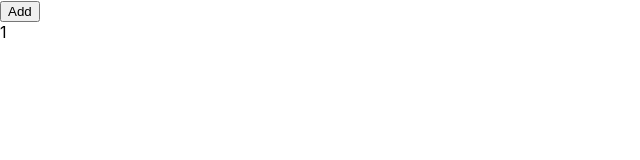
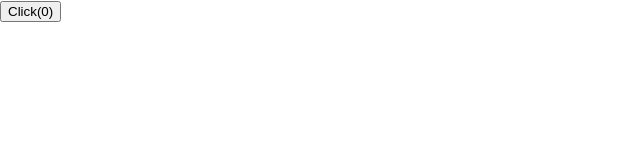
Before and after one commit to Lifuzhen/train-ticket, a React app: page / in a window 1280 px wide. Shown: the top 160 px of the page, without its empty margins (0-640 px from the left). Built offline with nearby package versions, Linux system fonts and the light colour scheme.

Commit message:
useState

```diff
--- a/src/App.jsx
+++ b/src/App.jsx
@@ -1,34 +1,24 @@
-import React ,{Component, PureComponent, memo}from 'react';
-import logo from './logo.svg';
+import React, {useState} from 'react';
 import './App.css';
 
-const Foo = memo(function Foo(props) {
-  console.log('Foo render');
-  return <div>{props.person.age}</div>;
-});
+let id = 0;
 
+function App(props) {
+    const [count, setCount] = useState(()=>{
+        console.log("initial count");
+        return props.defaultCount || 0
+    });
 
-class App extends Component{
-  state = {
-    count: 0,
-    person:{
-      age:1,
-    }
-  };
-  callback=()=>{
+    return <div>
+        <button
+            type="button"
+            onClick={() => {
+                setCount(count + 1)
+            }}
+        >
+            Click({count})
+        </button>
+    </div>;
+}
 
-  };
-  render() {
-    const person = this.state.person;
-    return <div>
-      <button onClick={()=>{
-       person.age++;
-       this.setState({
-         count:this.state.count + 1,
-       })
-      }}>Add</button>
-      <Foo person={person} cb={this.callback}/>
-    </div>
-  }
-}
 export default App;
```
Also changed, not shown: package.json (+10 -2 lines), 1 other file (tests, documents, lock files or other folders).
